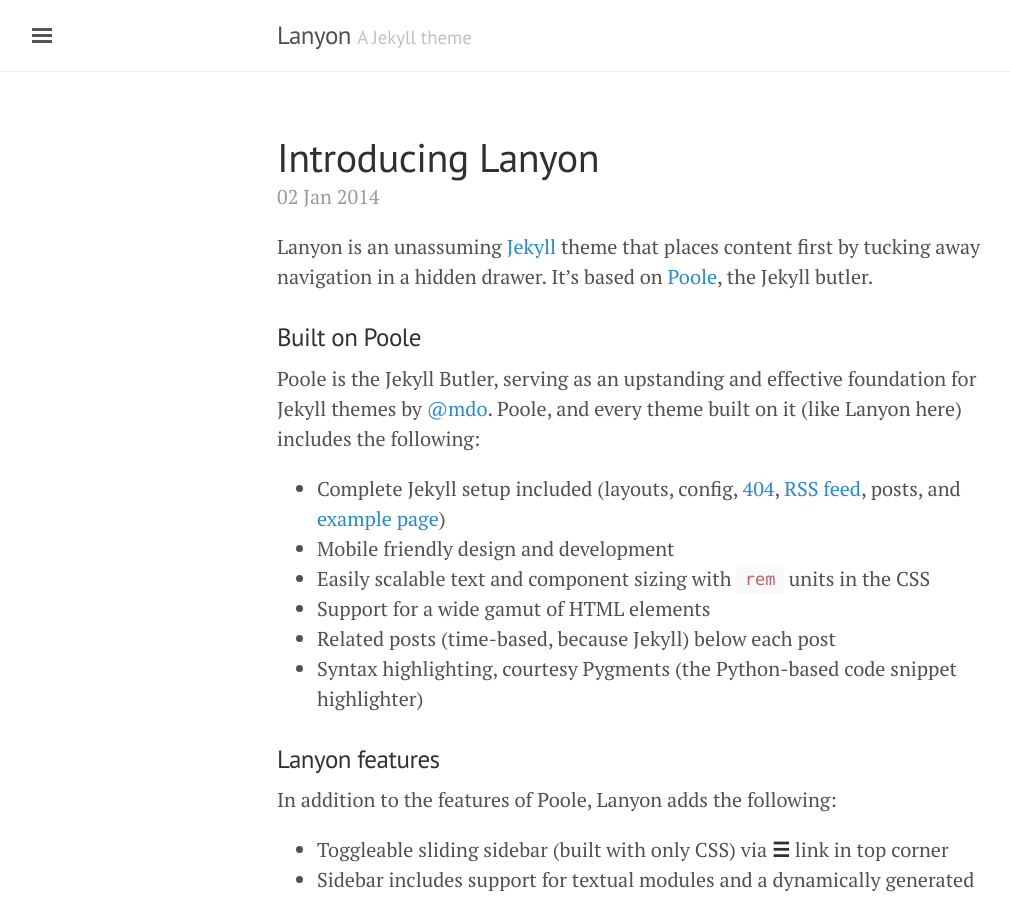
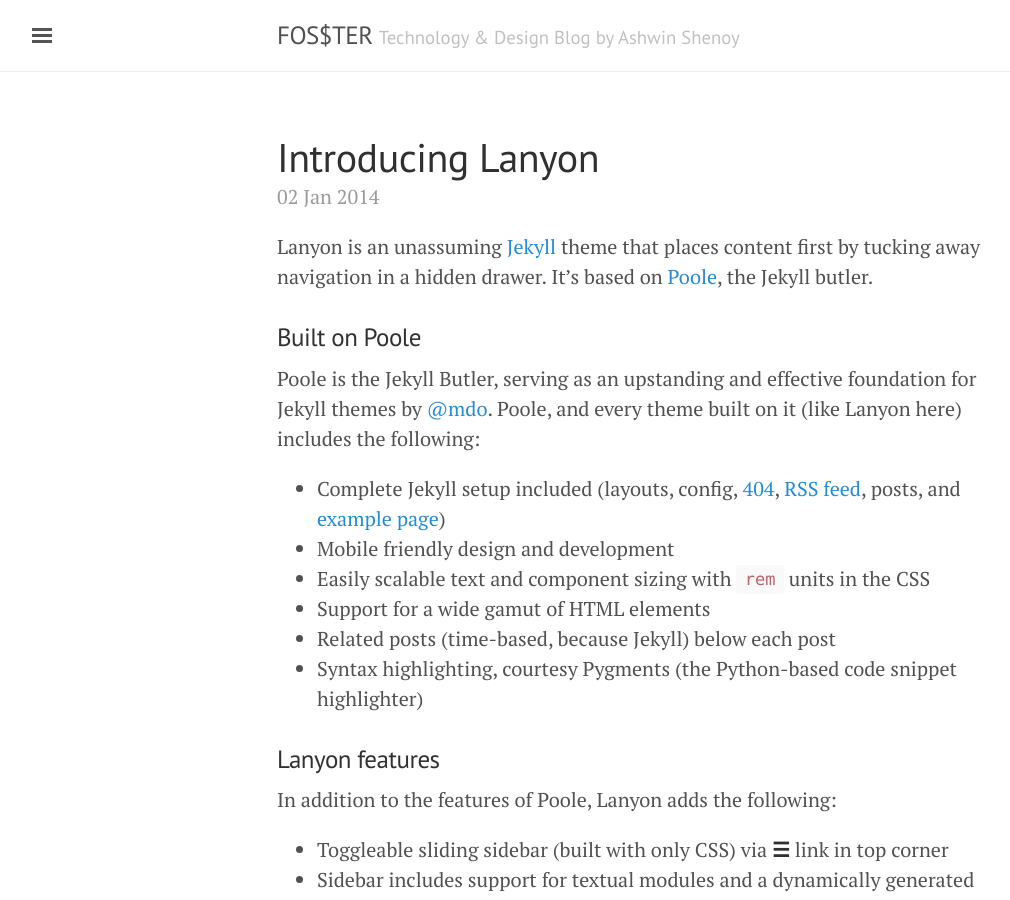
Before and after one commit to aswinshenoy/aswinshenoy.github.io, a Jekyll site: the page built from fosster/index.html, in a window 1280 px wide and 900 px high. Shown: the whole window, without its empty margins (3-1013 px from the left). Built offline with Jekyll 4.4.1, drawn with Linux system fonts in a browser that asks for light colours; the list of posts is cut into pages by our own code.

Commit message:
tried to fix glitch

```diff
--- a/fosster/_config.yml
+++ b/fosster/_config.yml
@@ -5,8 +5,8 @@
 relative_permalinks: true
 
 # Setup
-title:               Lanyon
-tagline:             'A Jekyll theme'
+title:               'FOS$TER'
+tagline:             'Technology & Design Blog by Ashwin Shenoy'
 description:         'A reserved <a href="http://jekyllrb.com" target="_blank">Jekyll</a> theme that places the utmost gravity on content with a hidden drawer. Made by <a href="https://twitter.com/mdo" target="_blank">@mdo</a>.'
 url:                 'https://aswinshenoy.com/'
 baseurl:             '/fosster'
```
